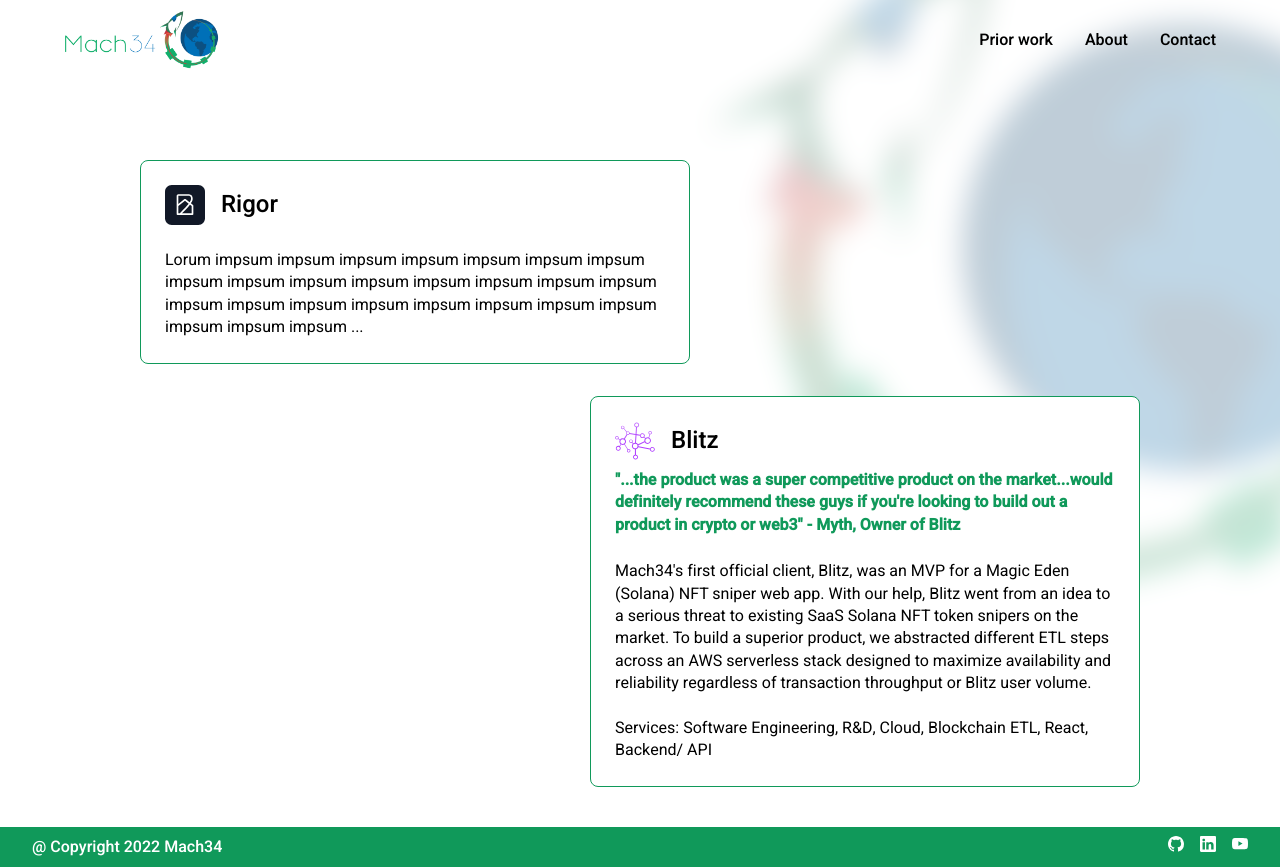
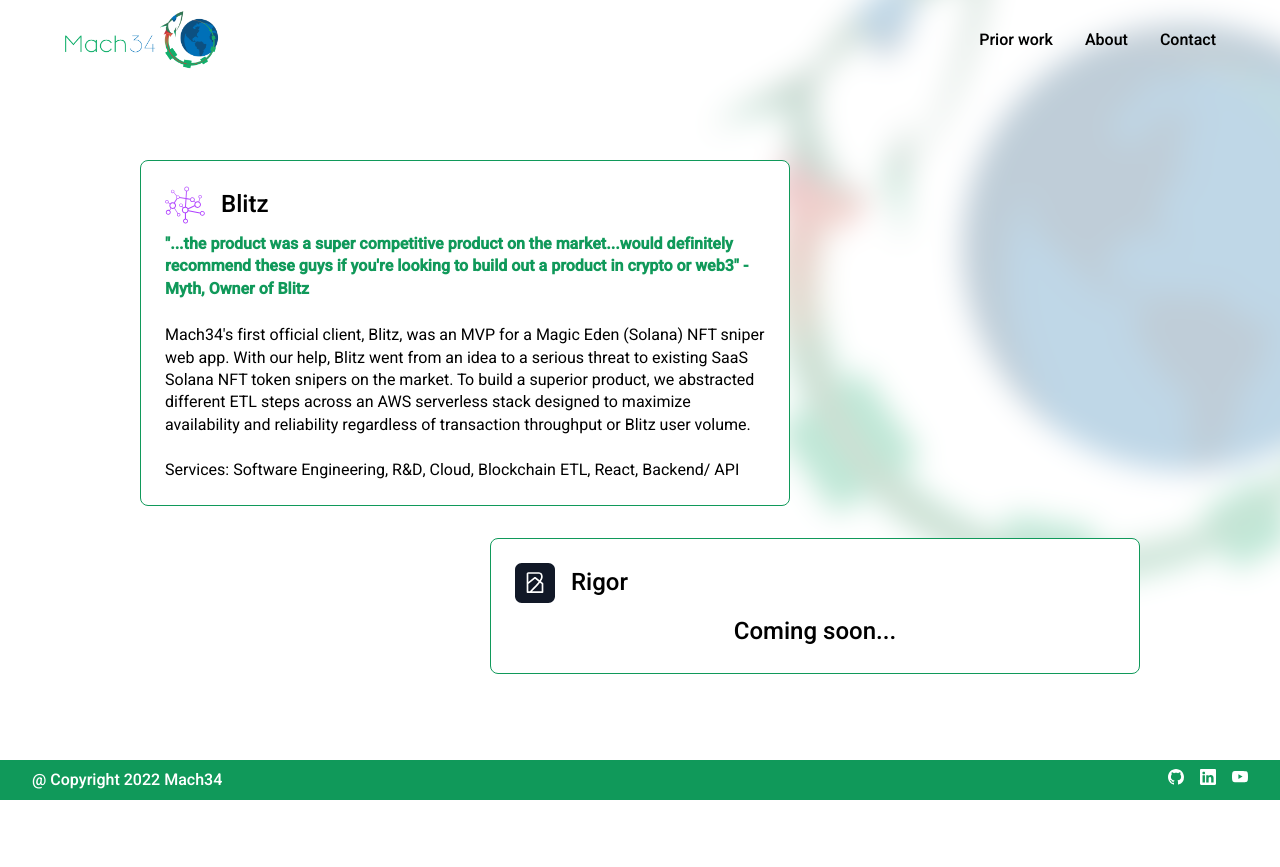
Before and after one commit to Mach-34/landing-page, a React (Create React App) app: page /prior-work in a window 1280 px wide. After the commit the page ends 800 px from the top, so only its background shows below. Built offline with nearby package versions, Linux system fonts and the light colour scheme.

Commit message:
update prior work section

```diff
--- a/src/views/PriorWork/index.tsx
+++ b/src/views/PriorWork/index.tsx
@@ -12,7 +12,7 @@
     backgroundColor: 'white',
     border: '1px solid #10995A',
     borderRadius: '8px',
-    maxWidth: '500px',
+    maxWidth: '600px',
     padding: '24px',
   },
   content: {
@@ -32,19 +32,6 @@
       <div className={styles.content}>
         <Rotate left top>
           <div className={styles.card}>
-            <Flex alignItems='center' gap='16px'>
-              <img alt='Rigor' className={styles.image} src={rigor} />
-              <Typography variant='text3'>Rigor</Typography>
-            </Flex>
-            <Typography paragraph style={{ marginTop: '24px' }} variant='body1'>
-              Lorum impsum impsum impsum impsum impsum impsum impsum impsum
-              impsum impsum impsum impsum impsum impsum impsum impsum impsum
-              impsum impsum impsum impsum impsum impsum impsum impsum impsum ...
-            </Typography>
-          </div>
-        </Rotate>
-        <Rotate bottom right>
-          <div className={styles.card} style={{ margin: '32px 0px 0px auto' }}>
             <Flex alignItems='center' gap='16px'>
               <img alt='Blitz' className={styles.image} src={blitz} />
               <Typography variant='text3'>Blitz</Typography>
@@ -80,6 +67,21 @@
             </Typography>
           </div>
         </Rotate>
+        <Rotate bottom right>
+          <div className={styles.card} style={{ margin: '32px 0px 0px auto' }}>
+            <Flex alignItems='center' gap='16px'>
+              <img alt='Rigor' className={styles.image} src={rigor} />
+              <Typography variant='text3'>Rigor</Typography>
+            </Flex>
+            <Typography
+              paragraph
+              style={{ marginTop: '12px', textAlign: 'center' }}
+              variant='text3'
+            >
+              Coming soon...
+            </Typography>
+          </div>
+        </Rotate>
       </div>
     </MainLayout>
   );
```
